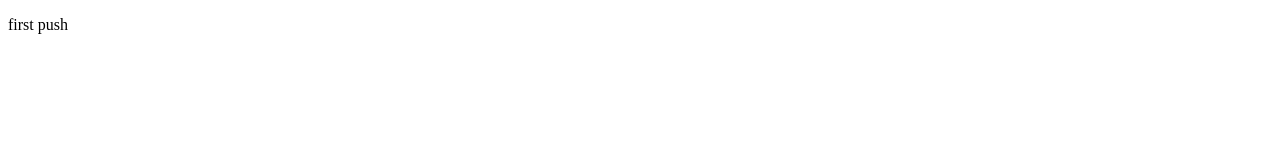
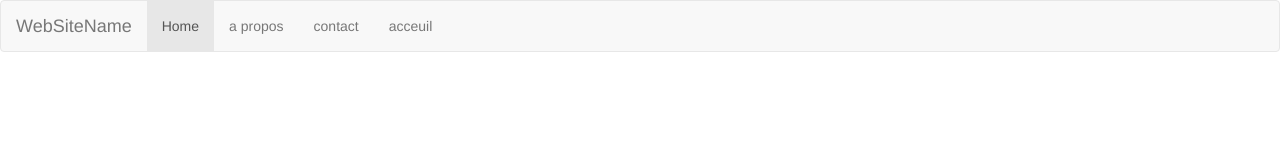
Before and after one commit to JonathanLoiseau/leTemps, a plain HTML site: page index.html in a window 1280 px wide. Drawn offline with nearby package versions, Linux system fonts and the light colour scheme.

Commit message:
ajoutNav

```diff
--- a/index.html
+++ b/index.html
@@ -5,8 +5,28 @@
     <meta name="viewport" content="width=device-width, initial-scale=1.0">
     <meta http-equiv="X-UA-Compatible" content="ie=edge">
     <title>Document</title>
+    <!-- Latest compiled and minified CSS -->
+<link rel="stylesheet" href="https://maxcdn.bootstrapcdn.com/bootstrap/3.4.1/css/bootstrap.min.css">
+
+<!-- jQuery library -->
+<script src="https://ajax.googleapis.com/ajax/libs/jquery/3.4.1/jquery.min.js"></script>
+
+<!-- Latest compiled JavaScript -->
+<script src="https://maxcdn.bootstrapcdn.com/bootstrap/3.4.1/js/bootstrap.min.js"></script>
 </head>
 <body>
-    <p>first push</p>
+    <nav class="navbar navbar-default">
+        <div class="container-fluid">
+          <div class="navbar-header">
+            <a class="navbar-brand" href="#">WebSiteName</a>
+          </div>
+          <ul class="nav navbar-nav">
+            <li class="active"><a href="#">Home</a></li>
+            <li><a href="#">a propos</a></li>
+            <li><a href="#">contact</a></li>
+            <li><a href="#">acceuil</a></li>
+          </ul>
+        </div>
+      </nav>
 </body>
 </html>
```
